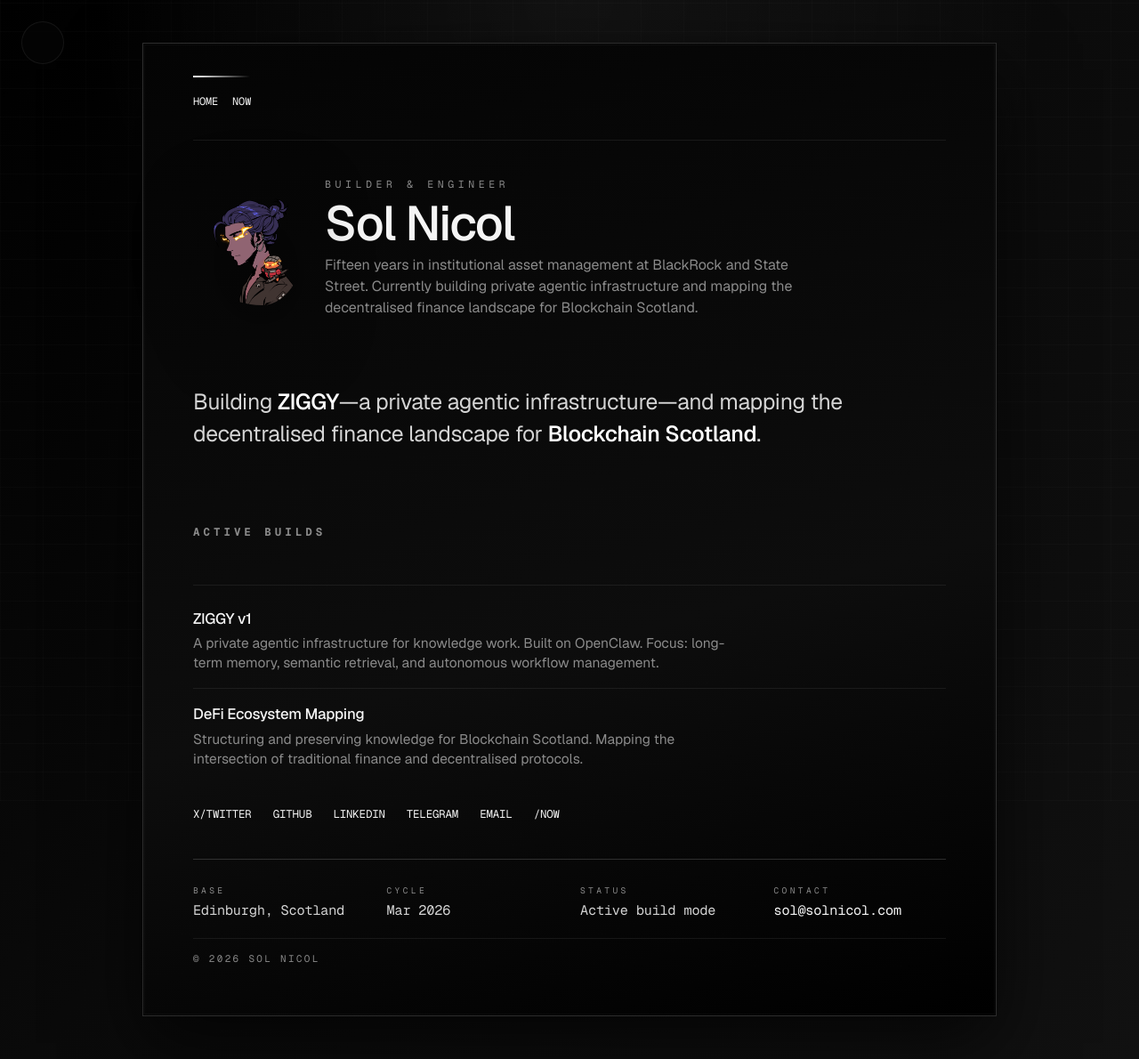
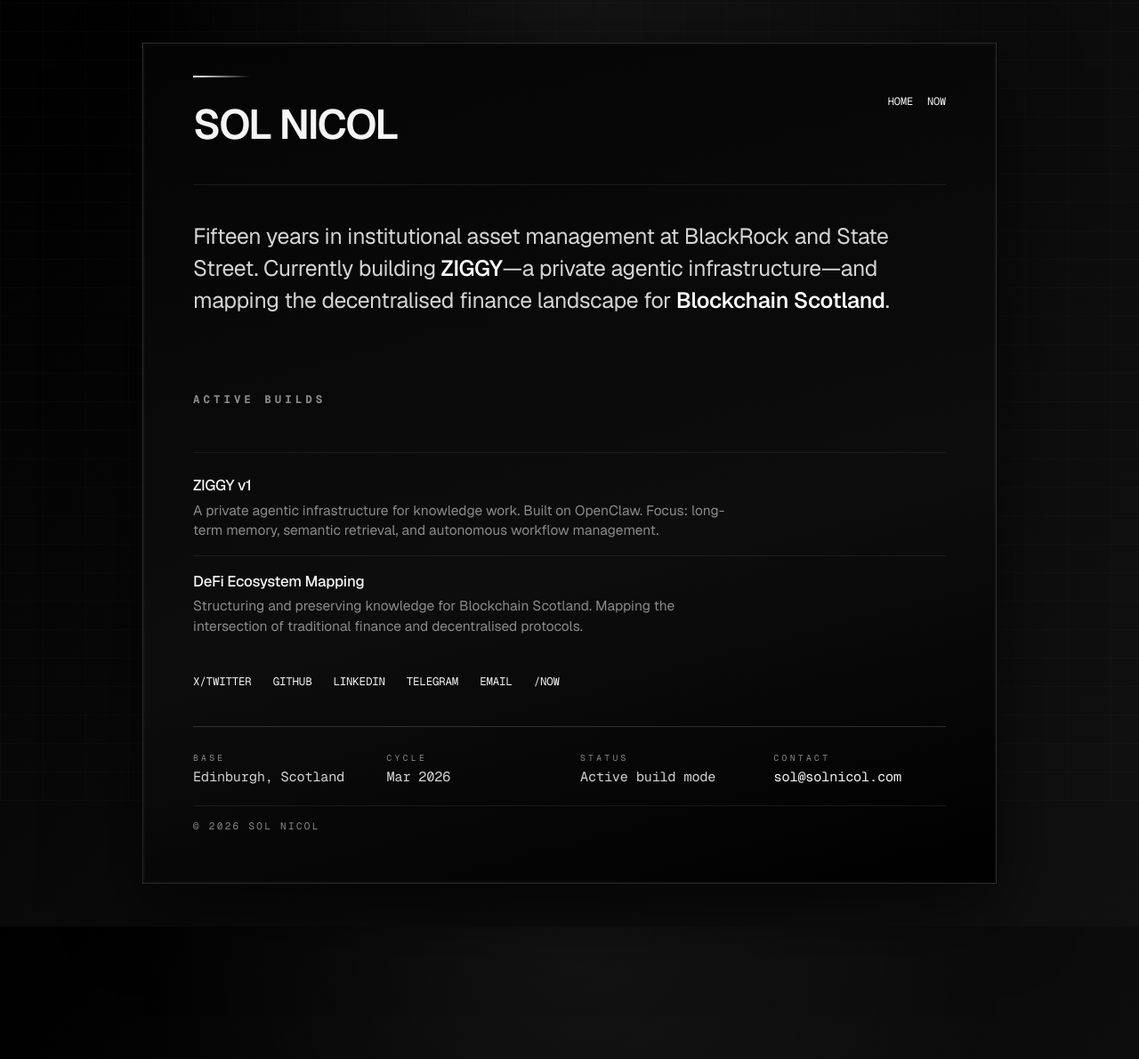
Before and after one commit to solnicol/solnicol.com, a Jekyll site: the page built from index.md, in a window 1280 px wide. Shown: the whole page at 89% size. Built offline with Jekyll 4.4.1, drawn with Linux system fonts in a browser that asks for light colours; after the commit the page ends 1041 px from its top, so only the background shows below that.

Commit message:
Revert to clean version 1ab6ccc as requested

```diff
--- a/_layouts/default.html
+++ b/_layouts/default.html
@@ -31,10 +31,6 @@
   <link href="https://fonts.googleapis.com/css2?family=Geist+Mono:wght@100..900&family=Geist:wght@100..900&display=swap" rel="stylesheet">
 
   <style>
-    @view-transition {
-      navigation: auto;
-    }
-
     :root {
       --bg-0: #000;
       --bg-1: #0a0a0a;
@@ -47,7 +43,6 @@
       --border-strong: rgba(255, 255, 255, 0.16);
       --font-main: 'Geist', sans-serif;
       --font-mono: 'Geist Mono', monospace;
-      --headline-weight: 520;
     }
 
     * {
@@ -100,39 +95,6 @@
       border: 1px solid var(--border-soft);
       pointer-events: none;
       opacity: 0.45;
-    }
-
-    .progress-ring {
-      position: fixed;
-      top: 1.5rem;
-      left: 1.5rem;
-      width: 48px;
-      height: 48px;
-      border-radius: 50%;
-      border: 1px solid var(--border-soft);
-      display: grid;
-      place-items: center;
-      z-index: 10;
-      pointer-events: none;
-      background: rgba(5, 5, 5, 0.6);
-      backdrop-filter: blur(18px);
-    }
-
-    .progress-ring::before {
-      content: "";
-      width: 34px;
-      height: 34px;
-      border-radius: 50%;
-      background: conic-gradient(var(--accent) 0%, transparent 0%);
-      animation: ring-fill linear both;
-      animation-timeline: scroll(root block);
-      animation-range: 0% 100%;
-    }
-
-    @keyframes ring-fill {
-      to {
-        background: conic-gradient(var(--accent) 100%, transparent 0%);
-      }
     }
 
     a {
@@ -261,58 +223,6 @@
     .bio strong {
       font-weight: 550;
       color: var(--accent);
-    }
-
-    .hero {
-      display: grid;
-      grid-template-columns: minmax(0, 120px) 1fr;
-      gap: clamp(1rem, 4vw, 1.75rem);
-      align-items: center;
-      margin-bottom: clamp(1.5rem, 4vw, 2.5rem);
-    }
-
-    .hero-photo {
-      width: clamp(100px, 12vw, 130px);
-      height: clamp(100px, 12vw, 130px);
-      border-radius: 38% 62% 40% 60% / 50% 32% 68% 50%;
-      object-fit: cover;
-      filter: saturate(1.05) drop-shadow(0 20px 45px rgba(0, 0, 0, 0.65));
-      view-transition-name: sol-portrait;
-      animation: float linear both;
-      animation-timeline: scroll(root block);
-      animation-range: entry 0% exit 60%;
-    }
-
-    @keyframes float {
-      to {
-        transform: translateY(-8%) scale(0.94);
-        opacity: 0.9;
-      }
-    }
-
-    .hero-kicker {
-      font-family: var(--font-mono);
-      font-size: 0.72rem;
-      text-transform: uppercase;
-      letter-spacing: 0.4em;
-      color: var(--fg-2);
-      margin-bottom: 0.4rem;
-    }
-
-    .hero-name {
-      font-size: clamp(2.3rem, 5vw, 3.4rem);
-      letter-spacing: -0.03em;
-      line-height: 1.05;
-      font-weight: 600;
-      font-variation-settings: "wght" var(--headline-weight);
-      transition: font-variation-settings 0.25s ease;
-    }
-
-    .hero-intro {
-      color: var(--fg-2);
-      font-size: 1rem;
-      margin-top: 0.4rem;
-      max-width: 54ch;
     }
 
     h3 {
@@ -474,10 +384,6 @@
         padding: clamp(1.5rem, 6vw, 2.5rem);
       }
 
-      .hero {
-        grid-template-columns: 1fr;
-      }
-
       .site-header {
         flex-direction: column;
         align-items: flex-start;
@@ -496,23 +402,14 @@
         gap: 0.4rem;
       }
     }
-
-    @media (max-width: 420px) {
-      .progress-ring {
-        display: none;
-      }
-    }
   </style>
 </head>
 <body>
-  <div class="progress-ring" aria-hidden="true"></div>
   <div class="surface">
     <header class="site-header" aria-label="Site header">
-      {% unless page.url == '/' or page.url == '/index.html' or page.url == '/now/' %}
       <div class="wordmark-block">
         <a class="wordmark" href="{{ '/' | relative_url }}">Sol Nicol</a>
       </div>
-      {% endunless %}
       <nav class="site-nav" aria-label="Primary navigation">
         <a href="{{ '/' | relative_url }}">Home</a>
         <a href="{{ '/now/' | relative_url }}">Now</a>
--- a/index.md
+++ b/index.md
@@ -1,22 +1,12 @@
 ---
 layout: default
 title: Home
-og_title: "Sol Nicol — Builder & engineer"
-og_description: "Proving the next decade through ZIGGY, private agent infrastructure, and a DeFi proof-of-work cycle."
-og_image: /og.jpg
 ---
 
-<div class="hero">
-  <img src="/assets/images/profile.png" alt="Sol Nicol" class="hero-photo" width="130" height="130" loading="lazy">
-  <div>
-    <p class="hero-kicker">Builder &amp; engineer</p>
-    <p class="hero-name">Sol Nicol</p>
-    <p class="hero-intro">Fifteen years in institutional asset management at BlackRock and State Street. Currently building private agentic infrastructure and mapping the decentralised finance landscape for Blockchain Scotland.</p>
-  </div>
-</div>
+# Sol Nicol
 
 <div class="bio">
-  Building <strong>ZIGGY</strong>—a private agentic infrastructure—and mapping the decentralised finance landscape for <strong>Blockchain Scotland</strong>.
+  Fifteen years in institutional asset management at BlackRock and State Street. Currently building <strong>ZIGGY</strong>—a private agentic infrastructure—and mapping the decentralised finance landscape for <strong>Blockchain Scotland</strong>.
 </div>
 
 <h3>Active Builds</h3>
```
Also changed, not shown: other parts of _layouts/default.html (+0 -11 lines), now.md (+2 -12 lines).
